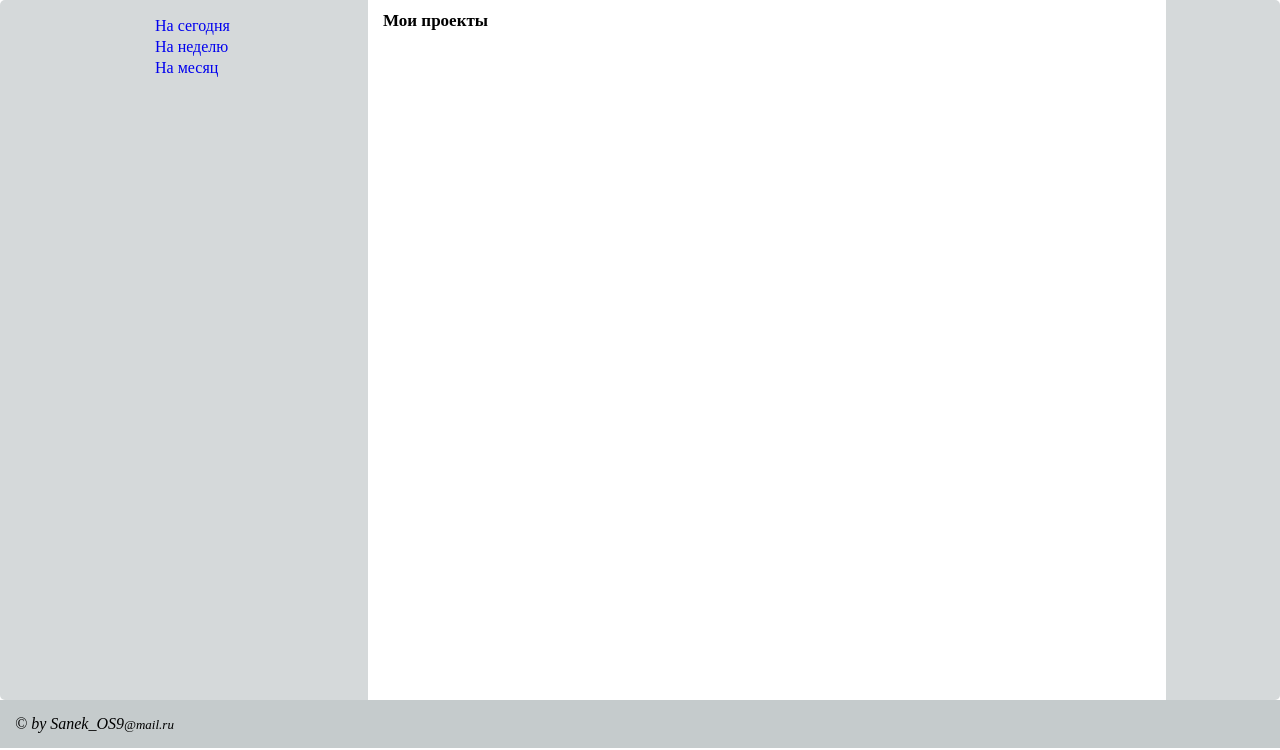
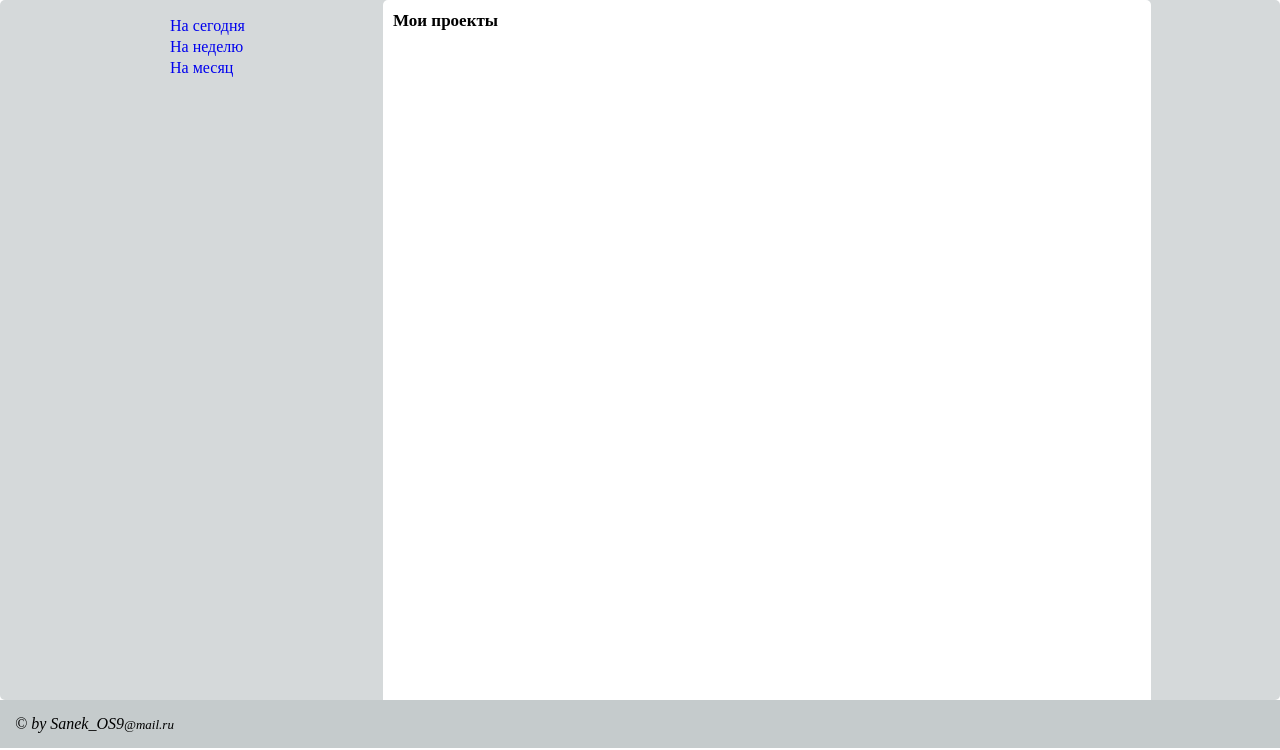
Before and after one commit to freelaxdeveloper/Task, a PHP site: template Views/default/document.twig in a window 1280 px wide. Shown: the part 50-800 px from the top of the page. Run offline with PHP 8.4, Linux system fonts and the light colour scheme; the template is opened without the code that fills it, so the values that code supplies are empty; some libraries are stand-ins or nearby versions.

Commit message:
#update обновление дизайна

```diff
--- a/Static/default/css/style.css
+++ b/Static/default/css/style.css
@@ -49,6 +49,7 @@ a{
 .header_title h1{
     display: inline-block;
     font-size: 17px;
+    margin-left:10px;
 }
 .header_title h1 + span{
     font-size: small;
@@ -62,14 +63,17 @@ a{
     background-color: #d5d9da;
     text-align: center;
 }
-.content{
+.container{
     display: inline-block;
     width: 60%;
     vertical-align: top;
     background-color: #fff;
-    padding: 15px;
-    min-height: calc(100vh - 130px);
+    min-height: calc(100vh - 100px);
     text-align: left;
+    border-radius: 5px 5px 0 0;
+}
+.content{
+	padding:10px;
 }
 /* endcontent */
 
@@ -321,13 +325,16 @@ div.listing-right span.project-name{
 /* notice */
 .messages{
 	text-align:center;
-	margin-top:-15px;
+	font-family: "Helvetica Neue", Helvetica, Arial, sans-serif;
+	background-color:#D5D9DA;
 }
 .messages .error, .messages .message{
+	border-radius:5px;
 	color:#fff;
 	height:35px;
 	line-height:35px;
 	margin-bottom:1px;
+	padding: 3px;
 }
 .messages .error{
 	background-color:#f41111;
--- a/Views/default/.inc/list.tasks.twig
+++ b/Views/default/.inc/list.tasks.twig
@@ -1,6 +1,6 @@
 {% for task in tasks %}
     <div class="listing-post {% if task.lose == 1 %}lose{% endif %}">
-        <span class="listing-status {{task.color}}"></span> {{task.message}} - {{task.deadlines}}
+        <span class="listing-status {{task.color}}"></span> {{task.message}} - {{task.deadlines_list}}
         <div class="listing-right">
             <span class="project-name">{{task.title}}</span>
             <span class="listing-action {{task.importance}}"></span>
--- a/Views/default/document.twig
+++ b/Views/default/document.twig
@@ -66,7 +66,7 @@
                     </div>
                 {% endif %}
             </nav>
-            <div class="content">
+            <div class="container">
                 <div class="messages">
                     {% for error in errors %}
                         <div class="error">
@@ -85,8 +85,9 @@
                         <h1>{{block('title')}}</h1>
                     </div>
                 {% endblock %}
-
-                {% block content %}{% endblock %}
+                <div class="content">
+                    {% block content %}{% endblock %}
+                </div>
             </div>
         </div>
         <footer>
```
Also changed, not shown: Models/Task.php (+9 -1 lines).
